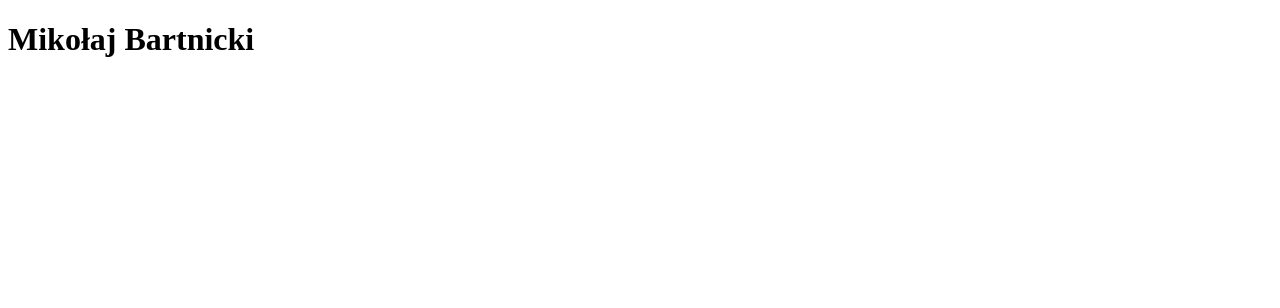
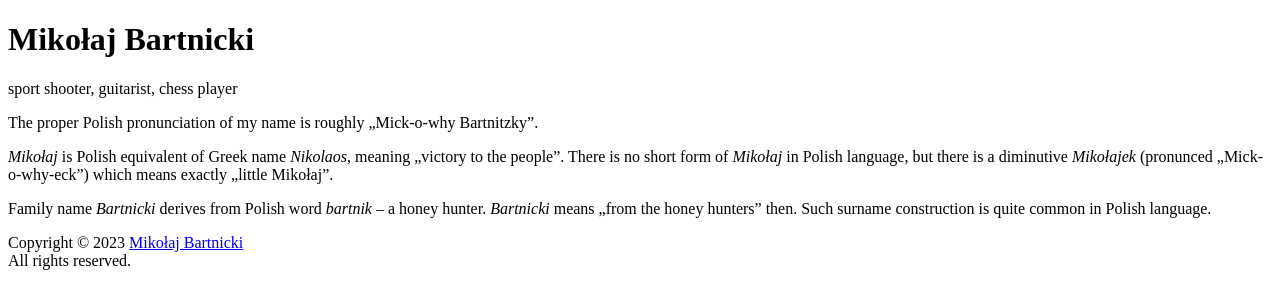
Before and after one commit to mbrtnck/bartnicki.org, a plain HTML site: page index.html in a window 1280 px wide. Drawn offline with Linux system fonts and the light colour scheme.

Commit message:
Add website text content

```diff
--- a/index.html
+++ b/index.html
@@ -6,5 +6,19 @@
     </head>
     <body>
         <h1>Mikołaj Bartnicki</h1>
+        <p>sport shooter, guitarist, chess player</p>
+        <p>
+        The proper Polish pronunciation of my name is roughly <q>Mick-o-why Bartnitzky</q>.
+        </p>
+        <p>
+        <i>Mikołaj</i> is Polish equivalent of Greek name <i>Nikolaos</i>, meaning <q>victory to the people</q>. There is no short form of <i>Mikołaj</i> in Polish language, but there is a diminutive <i>Mikołajek</i> (pronunced <q>Mick-o-why-eck</q>) which means exactly <q>little Mikołaj</q>.
+        </p>
+        <p>
+        Family name <i>Bartnicki</i> derives from Polish word <i>bartnik</i> &ndash; a honey hunter. <i>Bartnicki</i> means <q>from the honey hunters</q> then. Such surname construction is quite common in Polish language.
+        </p>
+        <p>
+        Copyright &copy; 2023 <a href="mailto:mikolaj@bartnicki.org">Mikołaj Bartnicki</a><br>
+        All rights reserved.
+        </p>
     </body>
 </html>
```
